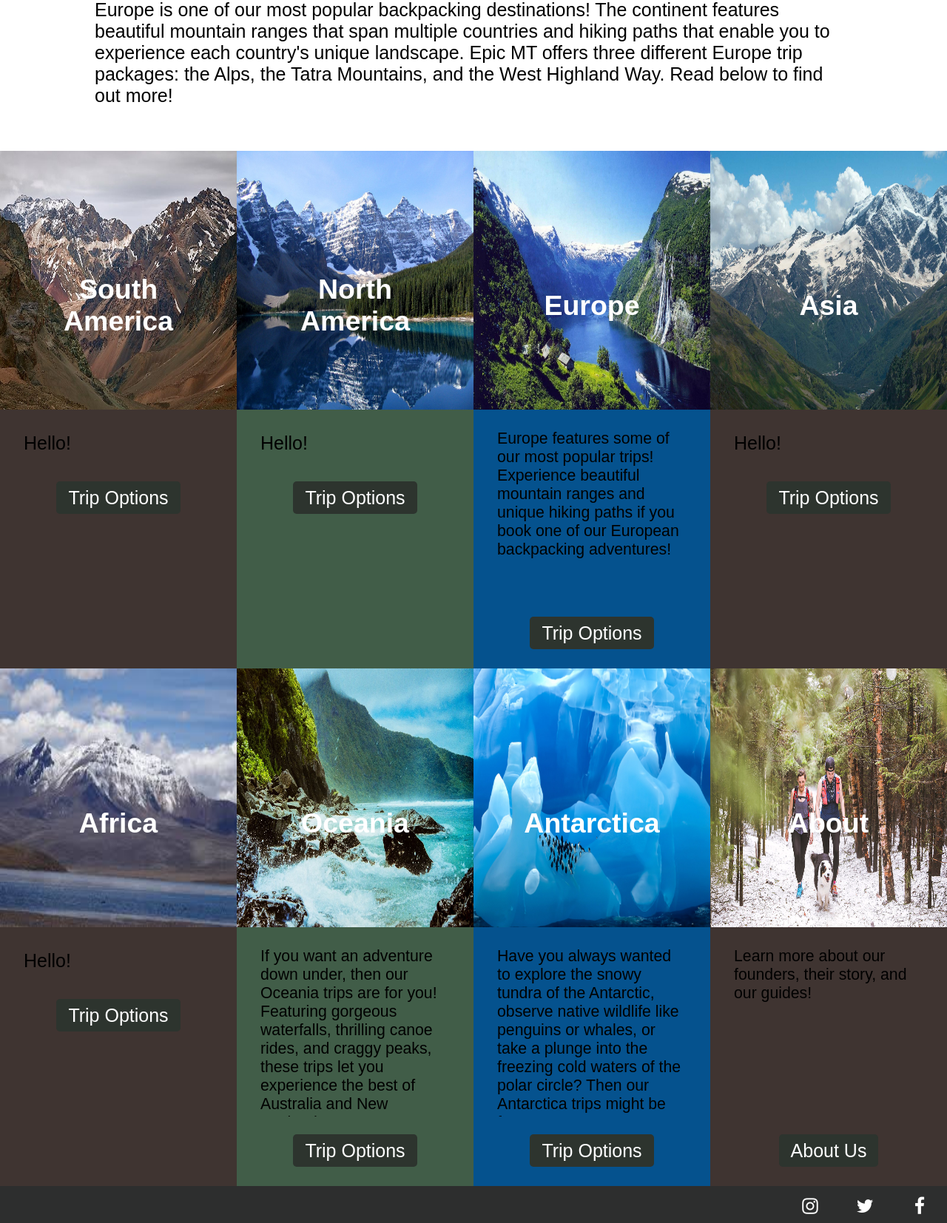
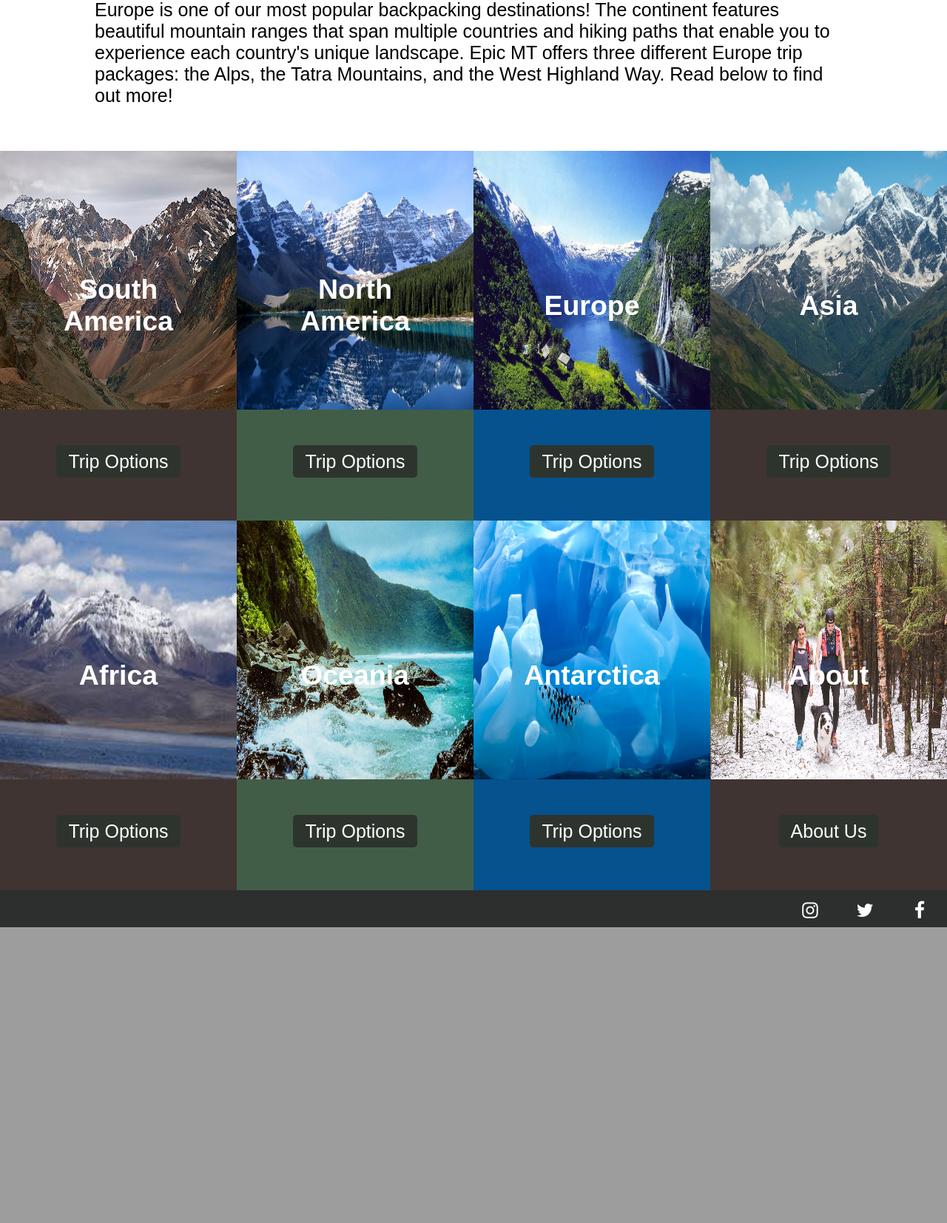
Before and after one commit to lappe044/CS-268-Project-One, a PHP site: page / in a window 1280 px wide. Shown: the part 946-2600 px from the top of the page at 74% size. After the commit the page ends 2200 px from the top, so only its background shows below. Run offline with PHP 8.4, Linux system fonts and the light colour scheme.

Commit message:
Updates - Index.html
Nav formatting
Deleted extra text in cards

```diff
--- a/css/index_css.css
+++ b/css/index_css.css
@@ -117,7 +117,7 @@ p {
 #asia_card {
   box-sizing: border-box;
   width: 25%;
-  height: 700px;
+  height: 500px;
   text-align: center;
 }
 
@@ -142,6 +142,7 @@ p {
   position: relative;
   text-align: center;
   color: white;
+  margin-bottom: 50px;
 }
 
 .image_container > img {
@@ -156,18 +157,9 @@ p {
   transform: translate(-50%, -50%);
 }
 
-.text {
-  height: 250px;
-  font-size: 85%;
-  overflow: hidden;
-  color: black;
-  margin-bottom: 2rem;
-}
-
 .button {
   text-decoration: none;
-  margin-left: auto;
-  margin-right: auto;
+  margin: auto;
   text-align: center;
   background-color: #fbfbfb;
   padding: 0.5rem 1rem;
@@ -262,7 +254,6 @@ p {
   #asia_card {
     box-sizing: border-box;
     width: 50%;
-    height: 700px;
     text-align: center;
   }
   .text {
@@ -282,7 +273,6 @@ p {
   #asia_card {
     box-sizing: border-box;
     width: 100%;
-    height: 700px;
     text-align: center;
   }
 }
--- a/index.html
+++ b/index.html
@@ -19,17 +19,19 @@
     <header>
         <div onclick="toggleNav()"><img class="hamburger" src="images/hamburger.svg" alt="navigational hamburger"></div>
         <nav class="toggle-nav">
-            <a href="about.html">About Us</a>
-            <a href="africa.html">Africa</a>
-            <a href="antartica.html">Antartica</a>
-            <a href="asia.html">Asia</a>
-            <a href="europe.html">Europe</a>
+            <a href = "index.html"> Home </a>
             <a href="north-America.html">North America</a>
             <a href="south-America.html">South America</a>
+            <a href = "europe.html">Europe</a>
+            <a href="asia.html">Asia</a>
             <a href="oceania.html">Oceania</a>
-            <a href="contact-us.html">Contact Us</a>
+            <a href="antartica.html">Antartica</a>
+            <a href="about.html">About</a>
+            <a href="contact-us.html">Contact</a>
         </nav>
     </header>
+
+
 
     <div id = "continent_head">
 
@@ -52,7 +54,6 @@
                 <img src="images/South_America.jpg" alt="South American Mountain Range">
                 <h2>South America</h2>
             </div>
-                <p>Hello!</p>
                 <a class="button" href="banff.html">Trip Options</a>
         </div>
         <div id = "north_card">
@@ -60,7 +61,6 @@
                 <img src="images/North_America.jpg" alt="North American Mountain Range">
                 <h2>North America</h2>
             </div>
-            <p>Hello!</p>
             <a class="button" href="banff.html">Trip Options</a>
         </div>
 
@@ -69,11 +69,6 @@
                 <img src="images/Europe.jpg" alt="European Mountain Range">
                 <h2>Europe</h2>
             </div>
-            <div class = "text">
-                <p>Europe features some of our most popular trips! Experience beautiful mountain ranges and
-                    unique hiking paths if you book one of our European backpacking adventures!
-                </p>
-            </div>
                 <a class="button" href="europe.html">Trip Options</a>
         </div>
         <div id = "asia_card">
@@ -81,7 +76,6 @@
                 <img src="images/Asia.jpg" alt="Asian Mountain Range">
                 <h2>Asia</h2>
             </div>
-                <p>Hello!</p>
                 <a class="button" href="banff.html">Trip Options</a>
         </div>
         <div id="africa_card">
@@ -89,7 +83,6 @@
                 <img src="images/Africa.jfif" alt="African Mountain Range">
                 <h2>Africa</h2>
             </div>
-                <p>Hello!</p>
                 <a class="button" href="banff.html">Trip Options</a>
         </div>
         <div id="oceania_card">
@@ -97,24 +90,12 @@
                 <img src="images/Oceania.jpg" alt="Oceananic Mountain Range">
                 <h2>Oceania</h2>
             </div>
-            <div class = "text">
-                <p>If you want an adventure down under, then our Oceania trips are for you! Featuring gorgeous waterfalls,
-                    thrilling canoe rides, and craggy peaks, these trips let you experience the best of Australia
-                    and New Zealand. </p>
-            </div>
-
                 <a class="button" href="oceania.html">Trip Options</a>
-
         </div>
         <div id = "antarctica_card">
             <div class = "image_container">
                 <img src="images/Antarctica.jpg" alt="Antarctic Mountain Range">
                 <h2>Antarctica</h2>
-            </div>
-            <div class = "text">
-                <p>Have you always wanted to explore the snowy tundra of the Antarctic, observe native wildlife like
-                 penguins or whales, or take a plunge into the freezing cold waters of the polar circle? Then
-                 our Antarctica trips might be for you! </p>
             </div>
                 <a class="button" href="antarctica.html">Trip Options</a>
         </div>
@@ -122,9 +103,6 @@
             <div class = "image_container">
                 <img src="images/Founders.jpg" alt="Picture of Founders">
                 <h2>About</h2>
-            </div>
-            <div class = "text">
-                <p>Learn more about our founders, their story, and our guides! </p>
             </div>
                 <a class="button" href="about.html">About Us</a>
         </div>
```
